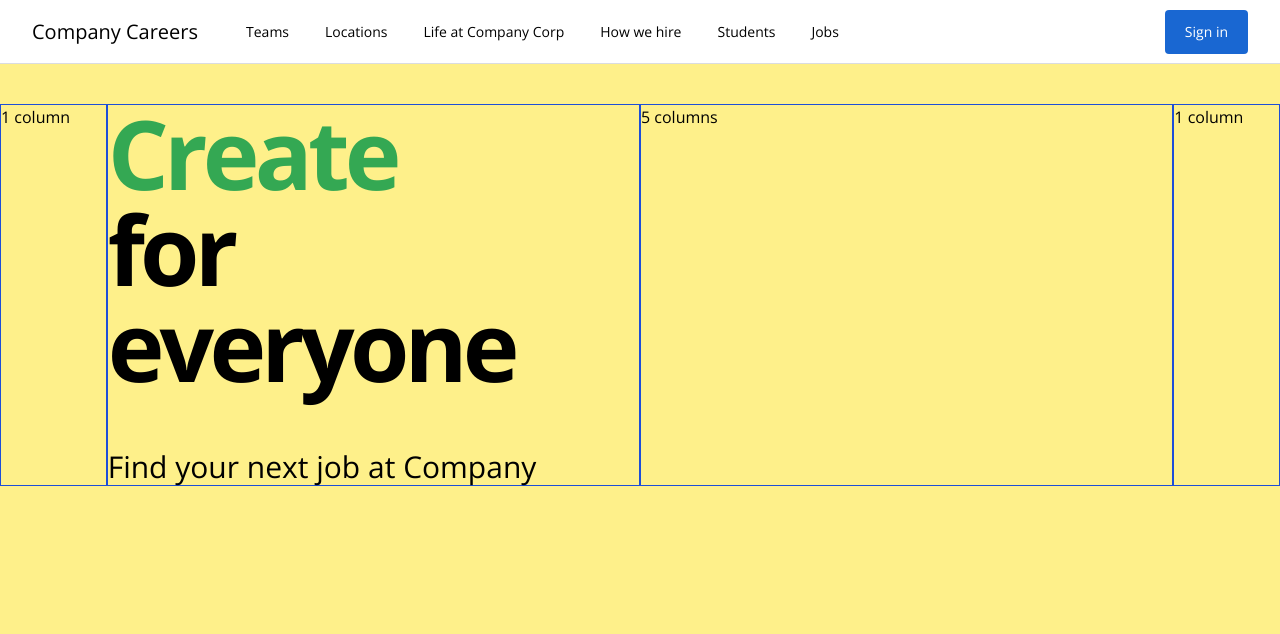
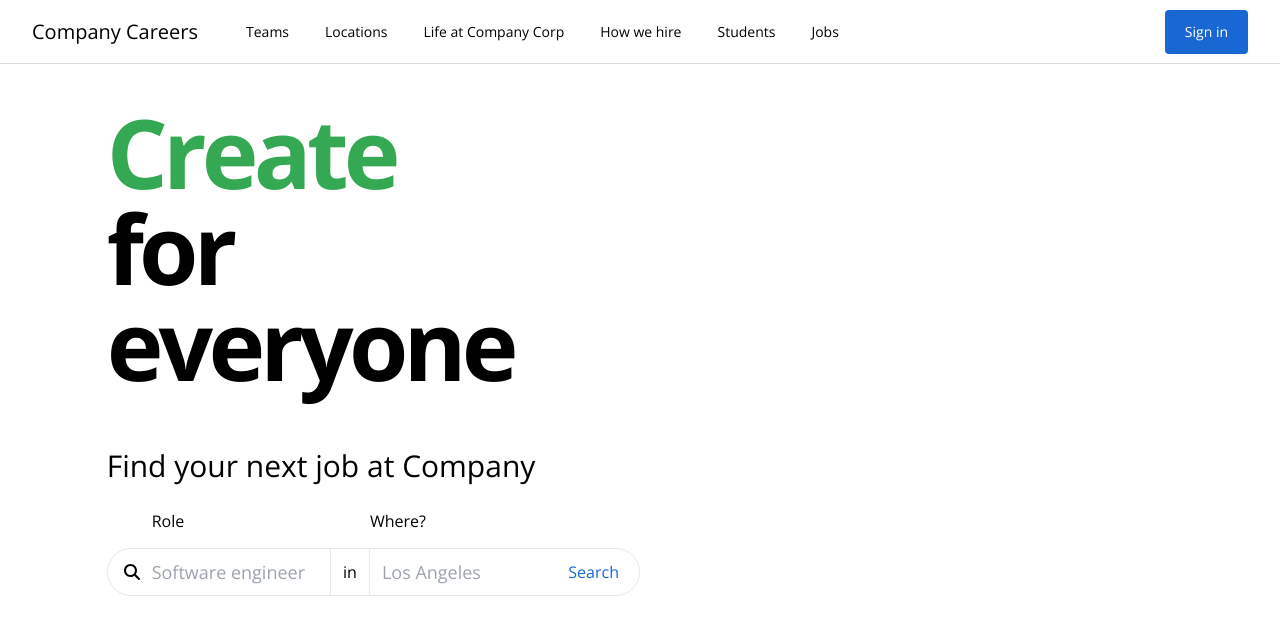
Before and after one commit to GitHubAccocount/Vue-Practise, a Vue app in the folder job-search/: page / in a window 1280 px wide. Shown: the top 634 px of the page. Built offline with nearby package versions, Linux system fonts and the light colour scheme.

Commit message:
Another update, JobSearchForm was added and TheHeaadline and TheHero were modified

```diff
--- /dev/null
+++ b/job-search/src/components/JobSearchForm.vue
@@ -0,0 +1,42 @@
+<template>
+  <form class="flex h-12 w-full items-center rounded-3xl border border-solid border-brand-gray-3">
+    <font-awesome-icon :icon="['fas', 'search']" class="ml-4 mr-3" />
+    <div class="flex h-full flex-1 flex-nowrap text-base font-light">
+      <div class="relative flex h-full flex-1 items-center pr-3">
+        <label class="absolute -top-10 left-0">Role</label>
+        <input
+          type="text"
+          placeholder="Software engineer"
+          class="w-full text-lg font-normal focus:outline-none"
+        />
+      </div>
+      <span
+        class="flex h-full items-center border-l border-r border-brand-gray-3 bg-brand-gray-2 px-3"
+      >
+        in
+      </span>
+
+      <div class="relative flex h-full flex-1 items-center pl-3">
+        <label class="absolute -top-10 left-0">Where?</label>
+        <input
+          type="text"
+          placeholder="Los Angeles"
+          class="w-full text-lg font-normal focus:outline-none"
+        />
+      </div>
+    </div>
+
+    <ActionButton text="Search" type="secondary" class="rounded-r-3xl" />
+  </form>
+</template>
+
+<script>
+import ActionButton from './ActionButton.vue'
+
+export default {
+  name: 'JobSearchForm',
+  components: {
+    ActionButton
+  }
+}
+</script>
--- a/job-search/src/components/TheHeadline.vue
+++ b/job-search/src/components/TheHeadline.vue
@@ -1,5 +1,5 @@
 <template>
-  <section>
+  <section class="mb-16">
     <h1 class="mb-14 text-8xl font-bold tracking-tighter">
       <span :class="actionClasses">{{ action }}</span>
       <br />
--- a/job-search/src/components/TheHero.vue
+++ b/job-search/src/components/TheHero.vue
@@ -1,16 +1,17 @@
 <template>
   <main>
-    <section class="flex h-screen flex-col bg-yellow-200 pb-20 pt-10">
+    <section class="flex h-screen flex-col pb-20 pt-10">
       <div class="grid grid-cols-12">
-        <div class="col-span-1 col-start-1 border border-blue-700">1 column</div>
+        <div class="col-span-1 col-start-1"></div>
 
-        <div class="col-span-5 col-start-2 border border-blue-700">
+        <div class="col-span-5 col-start-2">
           <the-headline />
+          <job-search-form />
         </div>
 
-        <div class="col-span-5 col-start-7 border border-blue-700">5 columns</div>
+        <div class="col-span-5 col-start-7"></div>
 
-        <div class="col-span-1 col-start-12 border border-blue-700">1 column</div>
+        <div class="col-span-1 col-start-12"></div>
       </div>
     </section>
   </main>
@@ -18,11 +19,13 @@
 
 <script>
 import TheHeadline from './TheHeadline.vue'
+import JobSearchForm from './JobSearchForm.vue'
 
 export default {
   name: 'TheHero',
   components: {
-    TheHeadline
+    TheHeadline,
+    JobSearchForm
   }
 }
 </script>
--- a/job-search/tailwind.config.js
+++ b/job-search/tailwind.config.js
@@ -10,6 +10,8 @@ module.exports = {
       },
       colors: {
         'brand-gray-1': '#dadce0',
+        'brand-gray-2': 'f8f9fa',
+        'brand-gray-3': '80868b',
         'brand-blue-1': '#1967d2',
         'brand-blue-2': '#4285f4',
         'brand-green-1': '#137333'
```
